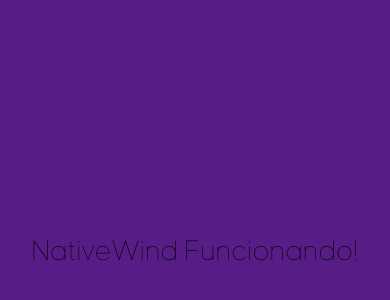
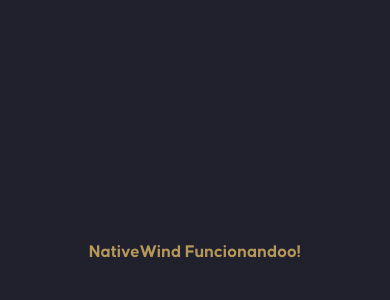
Before and after one commit to brunavarela/Revelio, a React Native app: screen / in a window 390 px wide. Shown: the part 170-470 px from the top of the page. Built offline with nearby package versions, Linux system fonts and the light colour scheme.

Commit message:
feat: insert colors theme and text types

```diff
--- a/src/shared/components/ScreenContent.tsx
+++ b/src/shared/components/ScreenContent.tsx
@@ -1,11 +1,12 @@
 import { View } from 'react-native';
 import { Text } from 'src/shared/components/text/index'
+import { theme } from '../themes/theme';
 
 export function ScreenContent() {
   return (
-    <View className="flex-1 items-center justify-center bg-purple-900">
-      <Text variant='title'>
-        NativeWind Funcionando!
+    <View className="flex-1 items-center justify-center" style={{ backgroundColor: theme.colors.mainTheme.primary }}>
+      <Text variant='textButton' color={theme.colors.mainTheme.secondary}>
+        NativeWind Funcionandoo!
       </Text>
     </View>
   );
--- a/src/shared/components/text/index.tsx
+++ b/src/shared/components/text/index.tsx
@@ -3,34 +3,48 @@
 import clsx from 'clsx';
 import { ActivityIndicator } from 'react-native';
 
-type Variant = 'title' | 'subtitle' | 'paragraph' | 'small';
-// type Weight = 'thin' | 'light' | 'regular' | 'medium' | 'bold';
+type Variant =
+  | 'textTitleCredentials'
+  | 'textSubtitleCredentials'
+  | 'title'
+  | 'subtitle'
+  | 'paragraph'
+  | 'textButton'
+  | 'textInput'
+  | 'textSmall'
+  | 'textLPTTitle'
+  | 'textLPTiSubTitle'
+  | 'textCategory'
+  | 'textCard'
+  | 'textNavigateByCategory';
 
 interface Props extends RNTextProps {
   variant?: Variant;
   className?: string;
+  color?: string;
   children: React.ReactNode;
 }
 
 const variantMap: Record<Variant, string> = {
-  title: 'text-3xl font-causten-thin',
-  subtitle: 'text-xl',
-  paragraph: 'text-base',
-  small: 'text-sm',
+  textLPTTitle: 'text-2xl font-causten-bold',
+  textLPTiSubTitle: 'text-base font-causten-bold',
+  textTitleCredentials: 'text-2xl font-causten-medium',
+  textSubtitleCredentials: 'text-base font-causten-medium',
+  title: 'text-2xl font-causten-light',
+  subtitle: 'text-xs font-causten-light',
+  paragraph: 'text-xl font-causten-light',
+  textCategory: 'text-xl font-causten-light',
+  textCard: 'text-sm font-causten-light',
+  textSmall: 'text-sm font-causten-regular',
+  textButton: 'text-lg font-causten-bold',
+  textInput: 'text-base font-causten-medium',
+  textNavigateByCategory: 'text-sm font-causten-bold',
 };
-
-// const weightMap: Record<Weight, string> = {
-//   thin: 'font-causten-thin',
-//   light: 'font-causten-light',
-//   regular: 'font-causten-regular',
-//   medium: 'font-causten-medium',
-//   bold: 'font-causten-bold',
-// };
 
 export function Text({
   variant = 'paragraph',
-  // weight = 'regular',
   className,
+  color,
   children,
   ...rest
 }: Props) {
@@ -49,6 +63,7 @@
   return (
     <RNText
       className={clsx(variantMap[variant], className)}
+      style={[{ color }, rest.style]}
       {...rest}
     >
       {children}
--- /dev/null
+++ b/src/shared/themes/colors.ts
@@ -0,0 +1,23 @@
+export const grayTheme = {
+  grayLight: '#F4F4F4',
+  gray: '#DCDCDC',
+  grayMedium: '#D9D9D9',
+  grayDark: '#434343',
+};
+
+export const neutralTheme = {
+  white: '#F4F4F4',
+};
+
+export const mainTheme = {
+  primary: '#21212D',
+  secondary: '#B69859',
+  tertiary: '#7DB2FF',
+  quaternary: '#2A2A3C',
+  quinary: '#484867',
+};
+
+export const hoverTheme = {
+  blueHover: '#99C0F9',
+  yellowHover: '#C5A766',
+};
--- /dev/null
+++ b/src/shared/themes/theme.ts
@@ -0,0 +1,10 @@
+import {grayTheme, neutralTheme, mainTheme, hoverTheme} from './colors';
+
+export const theme = {
+  colors: {
+    grayTheme,
+    neutralTheme,
+    mainTheme,
+    hoverTheme,
+  },
+};
```
